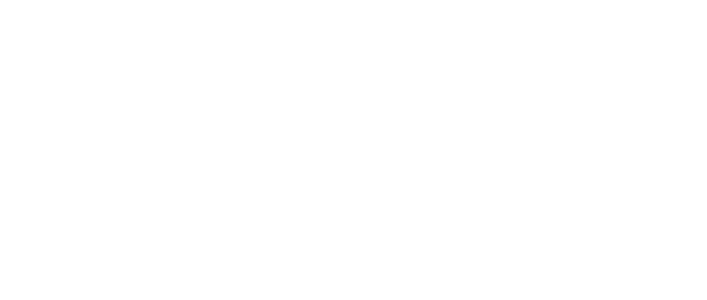
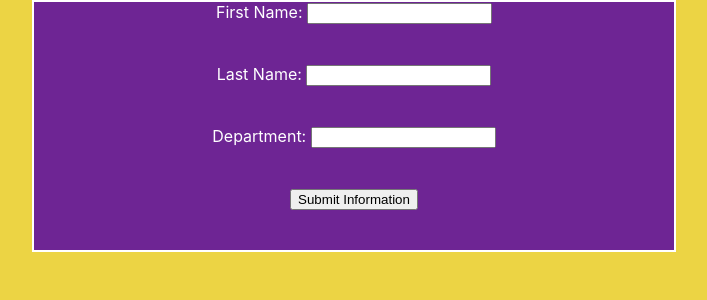
Before and after one commit to hardipchander/frontendApp, a React (Create React App) app: page /newemployee in a window 1280 px wide. Before the commit this address had no page. Shown: the top 300 px of the page, without its empty margins (288-995 px from the left). Built offline with nearby package versions, Linux system fonts and the light colour scheme.

Commit message:
added the form for addding a employee and a container for it, just need to test it now

```diff
--- a/src/App.js
+++ b/src/App.js
@@ -9,6 +9,7 @@
 import AllEmployees from './Componets/Containers/AllEmployees.js';
 import SingleEmployee from './Componets/Containers/SingleEmployee';
 import EditEmployee from './Componets/Containers/EditEmployee';
+import AddEmployee from './Componets/Containers/AddEmployee';
 
 function App() {
   return (
@@ -21,6 +22,7 @@
         <Route exact path="/employees" element={<AllEmployees/>}/>
         <Route exact path="/employees/:employeeId" element={<SingleEmployee/>}/>
         <Route exact path="/editemployee/:employeeId" element={<EditEmployee/>}/>
+        <Route exact path="/newemployee" element={<AddEmployee/>}/>
 
       </Routes>
     </div>
--- /dev/null
+++ b/src/Componets/Containers/AddEmployee.js
@@ -0,0 +1,122 @@
+import React from "react";
+import {connect} from "react-redux";
+import {Navigate} from "react-router-dom";
+import '../../Styles/EditEmployee.css';
+
+// Need the thunk
+import {addEmployeeThunk} from '../../store/thunks';
+
+class AddEmployee extends React.Component {
+    constructor(props) {
+        super(props);
+        this.state={
+            firstname: "",
+            lastname: "",
+            department: "",
+            redirect: false,
+            redirectId: null,
+            inputError: ""
+        };
+    }
+
+    componentWillUnmount() {
+        this.setState({redirect: false, redirectId: null});
+    }
+
+    handleTextChange = e => {
+        this.setState({[e.target.name]: e.target.value});
+    };
+
+    // Handle Submit Form
+    handleSubmitForm = async e => {
+        e.preventDefault();
+
+        // Form Validation Chack Here Again !!!!!!!!!!
+        if(this.state.firstname==="" && this.state.lastname==="" && this.state.department==="") {
+            this.setState({inputError:"All the fields are empty"});
+            return;
+        }
+        else if(this.state.firstname==="" && this.state.department==="") {
+            this.setState({inputError:"Add first name and department"});
+            return;
+        }
+        else if(this.state.lastname==="" && this.state.department==="") {
+            this.setState({inputError:"Add last name and department"});
+            return;
+        }
+        else if(this.state.firstname==="" && this.state.lastname==="") {
+            this.setState({inputError:"The full name is required"});
+            return;
+        }
+        else if(this.state.department==="") {
+            this.setState({inputError:"The department is required"});
+            return;
+        }
+        else if(this.state.firstname==="") {
+            this.setState({inputError:"The first name is required"});
+            return;
+        }
+        else if(this.state.lastname==="") {
+            this.setState({inputError:"The last name is required"});
+            return;
+        }
+        else {
+            let employee = {
+                firstname: this.state.firstname,
+                lastname: this.state.lastname,
+                department: this.state.department,
+            };
+
+            // The new employee that needs to be added
+            let newEmployee=await this.props.addEmployee(employee);
+
+            this.setState({
+                redirect: true,
+                redirectId: newEmployee.id,
+                inputError: ""
+            });
+        }
+    }
+
+    render() {
+        // Go to Single Employee View of New Employee
+        if(this.state.redirect) {
+            return (<Navigate to={`/employees/${this.state.redirectId}`} replace={true}/>);
+        }
+
+        // I am going to reuse the form from the edit employee page
+        return (
+            <div className="Edit-Employee-Page">
+                <form className="Edit-Employee-Form" onSubmit={(e) => this.handleSubmitForm(e)}>
+                    <label className="Employee-Form-Input">First Name: </label>
+                    <input type="text" name="firstname" value={this.state.firstname} onChange ={(e) => this.handleTextChange(e)}/>
+                    <br/>
+                    <br/>
+                    <br/>
+                    <label className="Employee-Form-Input">Last Name: </label>
+                    <input type="text" name="lastname" value={this.state.lastname} onChange ={(e) => this.handleTextChange(e)}/>
+                    <br/>
+                    <br/>
+                    <br/>
+                    <label className="Employee-Form-Input">Department: </label>
+                    <input type="text" name="department" value={this.state.department} onChange ={(e) => this.handleTextChange(e)}/>
+                    <br/>
+                    <br/>
+                    <br/>
+                    <button type="submit" className="Submit-Task-Button">Submit Information</button>
+                    <br/>
+                    <br/>
+                    <br/>
+                </form>
+                <br/>
+                {this.state.inputError!=="" && <h2 className="input-employee-form-error">{this.state.inputError}</h2>}
+            </div>
+        );
+    }
+}
+
+const mapDispatch = (dispatch) => {
+    return({addEmployee: (employee) => dispatch(addEmployeeThunk(employee)),});
+}
+
+export default connect(null, mapDispatch)(AddEmployee);
--- a/src/Componets/Containers/AllEmployees.js
+++ b/src/Componets/Containers/AllEmployees.js
@@ -15,10 +15,9 @@
     render() {
         return (
             <div className="AllEmployeesView">
-                <h1 className="title-AEV">All the Employees</h1>
-                <br/>
                 <div className="HeaderPart">
                     <Link to='/' className="link-back-Home">Back To HomePage</Link>
+                    <Link to='/newemployee' className="Add-Employee-Button">Add Employee</Link>
                     <h2 className="list-Name-employee">Employees List</h2>
                 </div>
                 <AllEmployeesView allEmployees={this.props.allEmployees} deleteEmployee={this.props.deleteEmployee}/>
--- a/src/Styles/AllEmployees.css
+++ b/src/Styles/AllEmployees.css
@@ -3,13 +3,6 @@
     color: white;
     height: 100vh;
     width: 100vw;
-}
-
-.title-AEV {
-    text-align: center;
-    font-family:Verdana, Tahoma, sans-serif;
-    font-size: 3vw;
-    margin: 0;
 }
 
 .HeaderPart {
@@ -90,3 +83,24 @@
 .delete-button {
     margin-left: 10px;
 }
+
+.Add-Employee-Button {
+    color: white;
+    text-decoration: none;
+    padding: 1vw;
+    background-color: rgba(13, 19, 33,0.6);
+    border-radius: 12px;
+    font-size: 1vw;
+    margin-top: 2vh;
+}
+
+.Add-Employee-Button:hover {
+    color: white;
+    font-weight: bold;
+    text-decoration: none;
+    padding: 1vw;
+    margin-top: 2vh;
+    background-color: rgba(13,19,33,0.9);
+    border-radius: 12px;
+    font-size: 1vw;
+}
```
